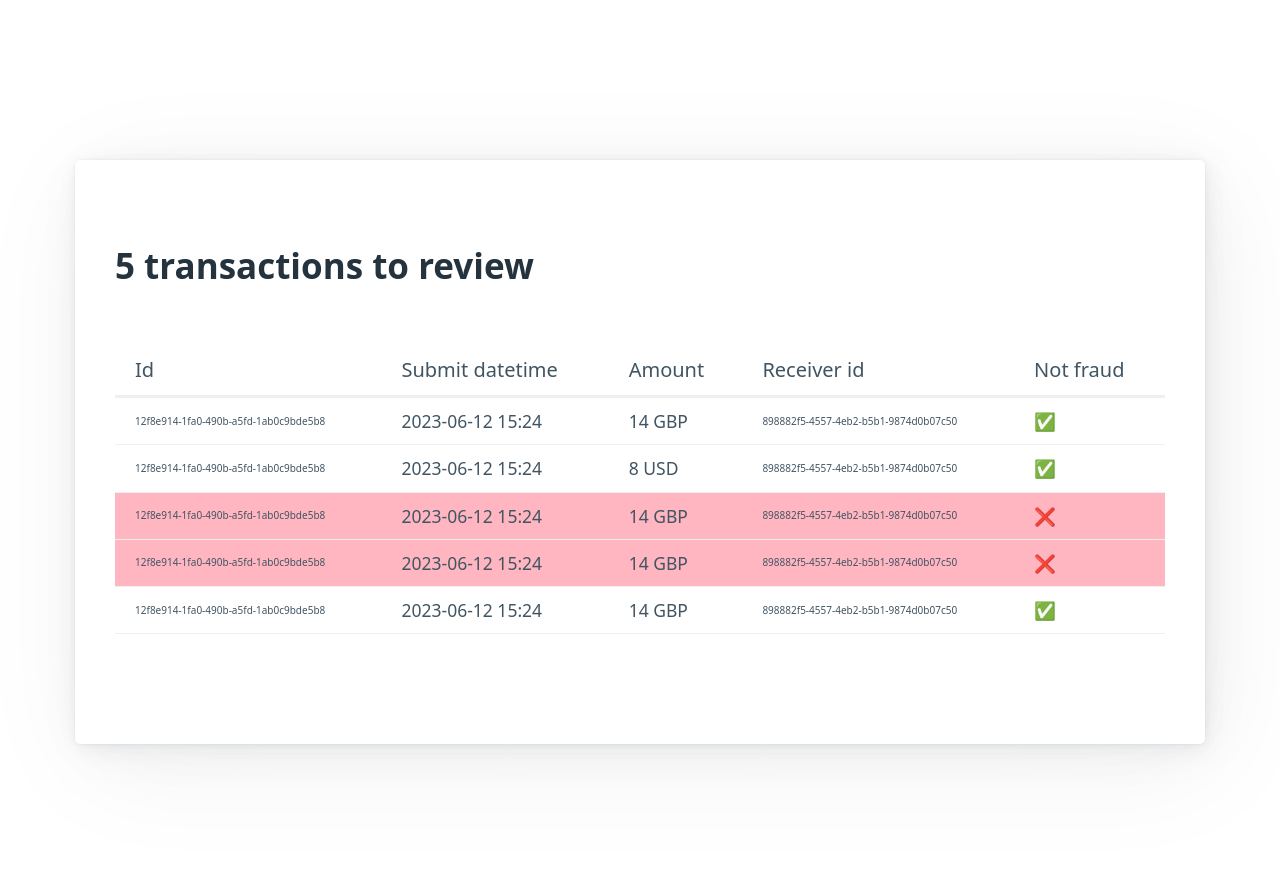
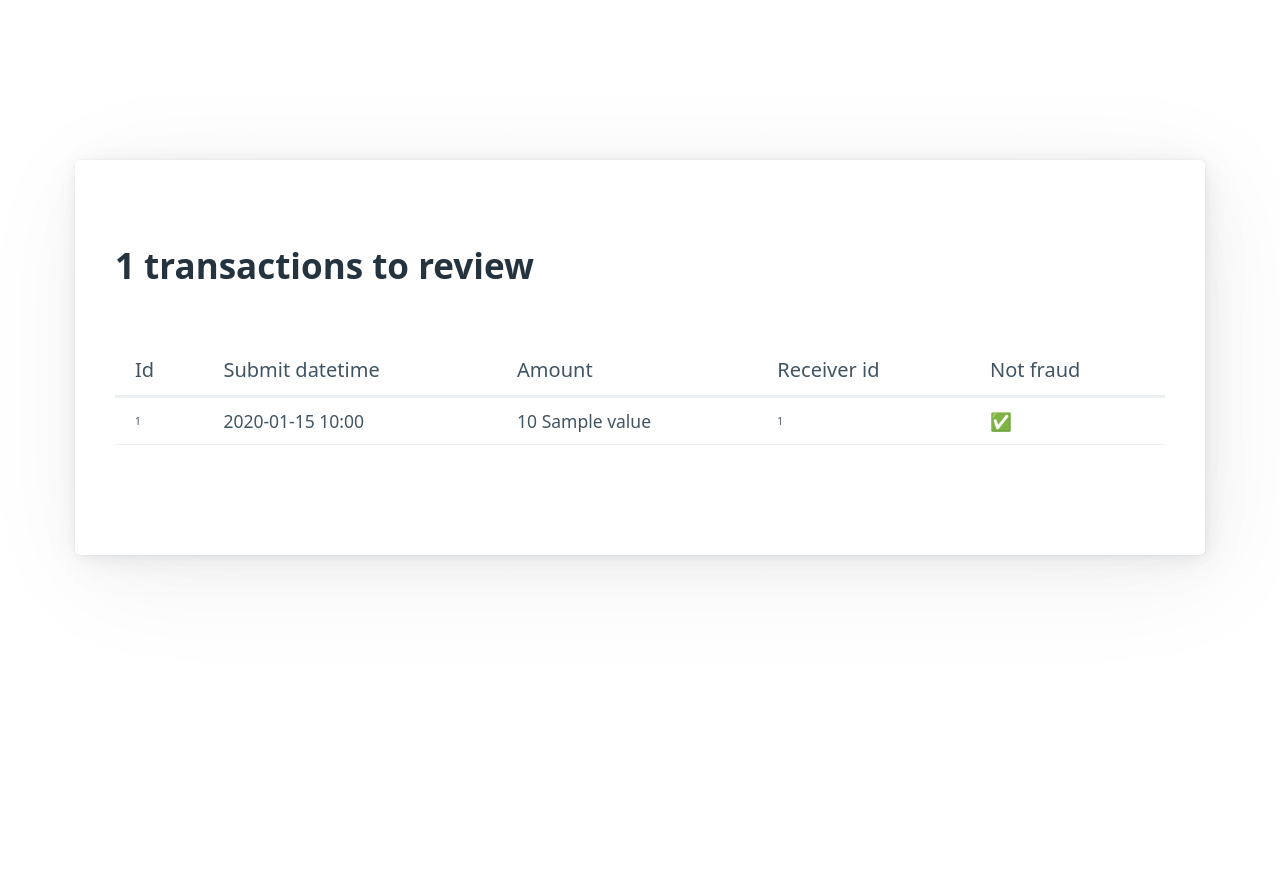
Before and after one commit to vkhanaev/django_templates_challenges, a Django app: template templates/level_2/transactions_list.html in a window 1280 px wide. Shown: the top 874 px of the page. After the commit the page ends 570 px from the top, so only its background shows below. Run offline with Django 4.2, Linux system fonts and the light colour scheme; the template is opened without the code that fills it: most values are stand-ins (such as "Sample title", 1, 10 or a date in 2020).

Commit message:
Выполнены задания level_2

```diff
--- a/templates/level_2/transactions_list.html
+++ b/templates/level_2/transactions_list.html
@@ -14,7 +14,7 @@
   <body>
     <main class="container">
       <article>
-        <h2>5 transactions to review</h2>
+        <h2>{{transactions|length}} transactions to review</h2>
         <table>
           <thead>
             <tr>
@@ -26,41 +26,15 @@
             </tr>
           </thead>
           <tbody>
-            <tr>
-              <th style="font-size: x-small">12f8e914-1fa0-490b-a5fd-1ab0c9bde5b8</th>
-              <td>2023-06-12 15:24</td>
-              <td>14 GBP</td>
-              <td style="font-size: x-small">898882f5-4557-4eb2-b5b1-9874d0b07c50</td>
-              <td>✅</td>
+          {% for transaction in transactions %}
+            <tr {% if transaction.can_be_fraud %} class="dangerous" {% endif %}>
+            <th style="font-size: x-small">{{transaction.id}}</th>
+              <td>{{transaction.submitted_at|date:"Y-m-d H:i"}}</td>
+              <td>{{transaction.amount}} {{transaction.currency.value}}</td>
+              <td style="font-size: x-small">{{transaction.receiver_id}}</td>
+              <td>{% if transaction.can_be_fraud %}❌{% else %}✅{% endif %}</td>
             </tr>
-            <tr>
-              <th style="font-size: x-small">12f8e914-1fa0-490b-a5fd-1ab0c9bde5b8</th>
-              <td>2023-06-12 15:24</td>
-              <td>8 USD</td>
-              <td style="font-size: x-small">898882f5-4557-4eb2-b5b1-9874d0b07c50</td>
-              <td>✅</td>
-            </tr>
-            <tr class="dangerous">
-              <th style="font-size: x-small">12f8e914-1fa0-490b-a5fd-1ab0c9bde5b8</th>
-              <td>2023-06-12 15:24</td>
-              <td>14 GBP</td>
-              <td style="font-size: x-small">898882f5-4557-4eb2-b5b1-9874d0b07c50</td>
-              <td>❌</td>
-            </tr>
-            <tr class="dangerous">
-              <th style="font-size: x-small">12f8e914-1fa0-490b-a5fd-1ab0c9bde5b8</th>
-              <td>2023-06-12 15:24</td>
-              <td>14 GBP</td>
-              <td style="font-size: x-small">898882f5-4557-4eb2-b5b1-9874d0b07c50</td>
-              <td>❌</td>
-            </tr>
-            <tr>
-              <th style="font-size: x-small">12f8e914-1fa0-490b-a5fd-1ab0c9bde5b8</th>
-              <td>2023-06-12 15:24</td>
-              <td>14 GBP</td>
-              <td style="font-size: x-small">898882f5-4557-4eb2-b5b1-9874d0b07c50</td>
-              <td>✅</td>
-            </tr>
+          {% endfor %}
           </tbody>
         </table>
       </article>
```
Also changed, not shown: templates/level_2/message_detail.html (+4 -5 lines), templates/level_2/students_performance.html (+6 -10 lines), templates/level_2/tasks_board.html (+15 -5 lines).
